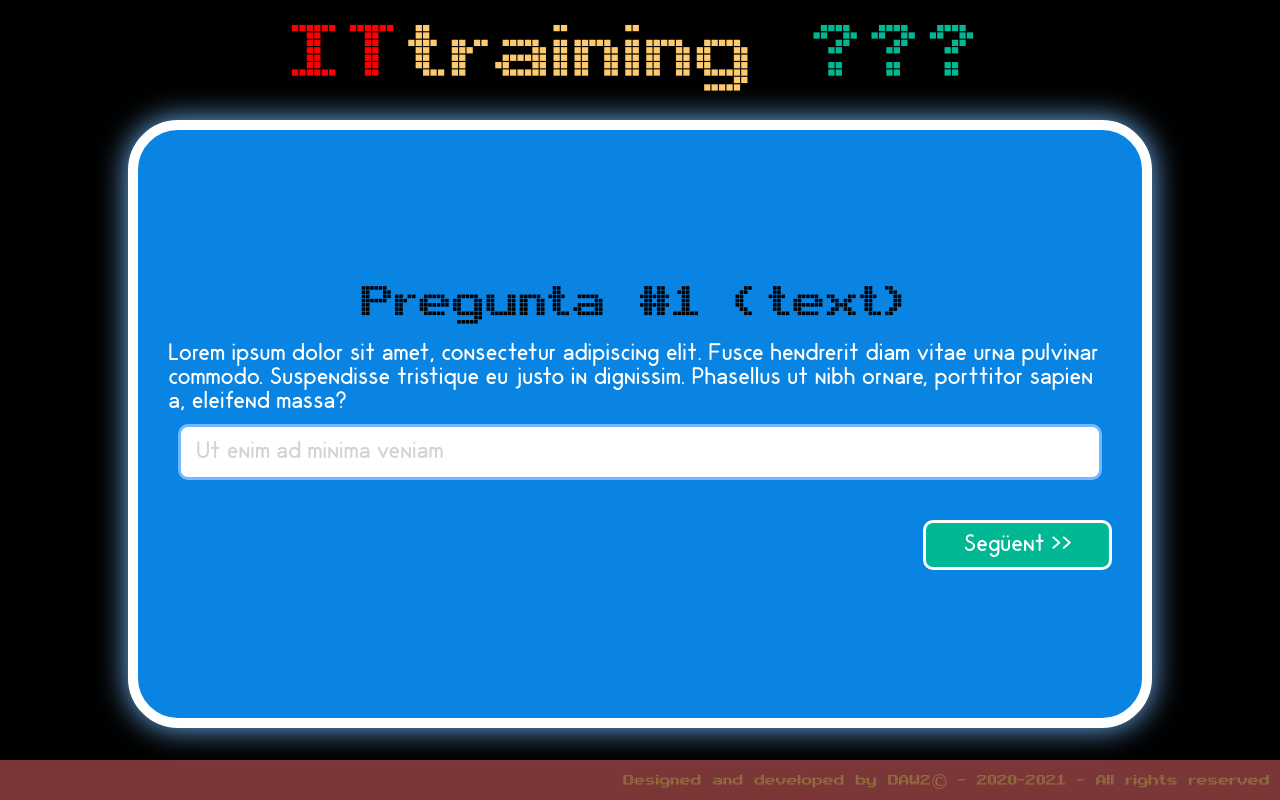
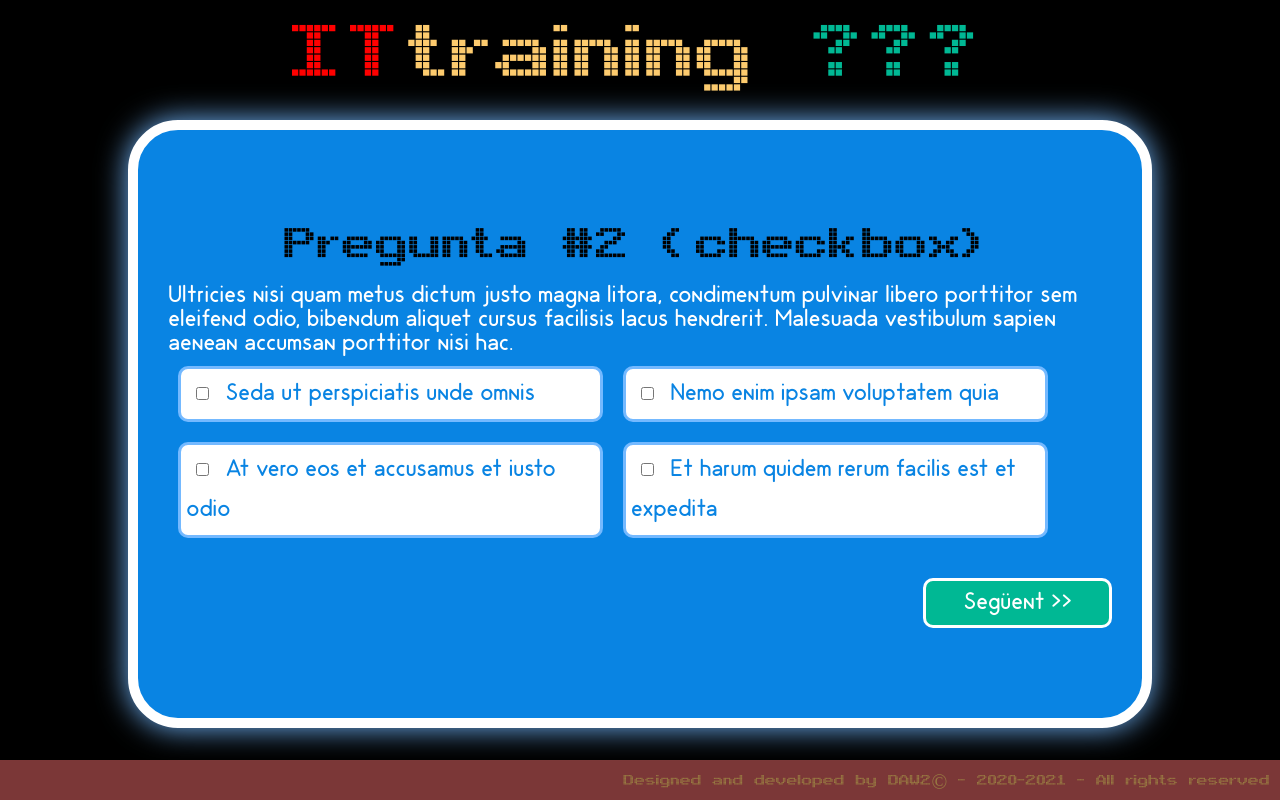
Before and after one commit to marcgine/projecte-IT-Training, a plain HTML site: page index.html in a window 1280 px wide. Both pictures are taken after a click on the button "Següent >>". Drawn offline with Linux system fonts and the light colour scheme.

Commit message:
Creat moviments.js

```diff
--- a/index.html
+++ b/index.html
@@ -23,7 +23,7 @@
             <input type="text" id="resp-01" name="resposta-1" placeholder="Ut enim ad minima veniam" />
           </label>
         </div> <!-- FINAL <div class="respostes">-->
-        <button>Següent >></button>
+        <button onclick="passaSeguent(this)">Següent >></button>
       </article> <!-- FINAL <article id="pregunta-01-tx"> -->
 
       <article id="pregunta-02-ch" class="elementOcult">
@@ -49,7 +49,7 @@
             <span>Et harum quidem rerum facilis est et expedita</span>
           </label>
         </div> <!-- FINAL <div class="respostes">-->
-        <button>Següent >></button>
+        <button onclick="passaSeguent(this)">Següent >></button>
       </article> <!-- FINAL <article id="pregunta-02-ch"> -->
 
       <article id="pregunta-03-ra" class="elementOcult">
@@ -75,7 +75,7 @@
             <span>Et harum quidem rerum facilis est et expedita</span>
           </label>
         </div> <!-- FINAL <div class="respostes">-->
-        <button>Següent >></button>
+        <button onclick="passaSeguent(this)">Següent >></button>
       </article> <!-- FINAL <article id="pregunta-03-ra"> -->
 
       <article id="pregunta-04-so" class="elementOcult">
@@ -93,12 +93,13 @@
             </select>
           </label>
         </div> <!-- FINAL <div class="respostes"> -->
-        <button>Següent >></button>
+        <button onclick="passaSeguent(this)">Següent >></button>
       </article>  <!-- FINAL <article id="pregunta-04-so"> -->
     </main>  <!-- FINAL <main> -->
 
     <footer>
       <span>Designed and developed by DAW2© - 2020-2021 - All rights reserved</span>
     </footer>
+    <script src="./js/moviments.js"></script>
   </body>
 </html>
--- a/js/moviments.js
+++ b/js/moviments.js
@@ -0,0 +1,17 @@
+function passaSeguent(objRebut){
+    let idObjPregAct = objRebut.parentElement.id;
+    let objPregAct = document.getElementById(idObjPregAct);
+    let colArticles = document.getElementsByTagName("article");
+    let idObjPregSeg;
+      for (let i = 0; i < colArticles.length; i++) {
+      if(colArticles[i].id == idObjPregAct){
+        idObjPregSeg = colArticles[i+1].id;
+        break;
+      };
+    }
+    let objPregSeg = document.getElementById(idObjPregSeg);
+    objPregAct.classList.remove("elementVisible");
+    objPregAct.classList.add("elementOcult");
+    objPregSeg.classList.add("elementVisible");
+    objPregSeg.classList.remove("elementOcult");
+  }
```
